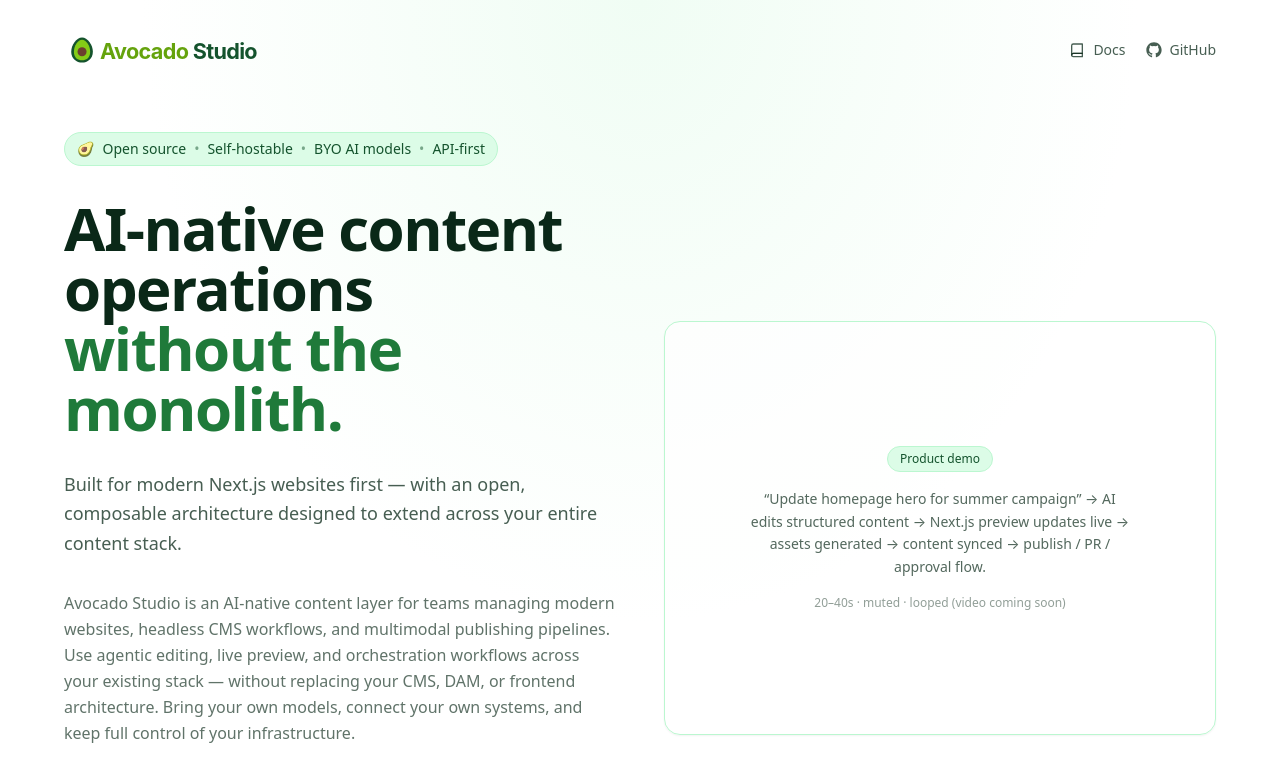
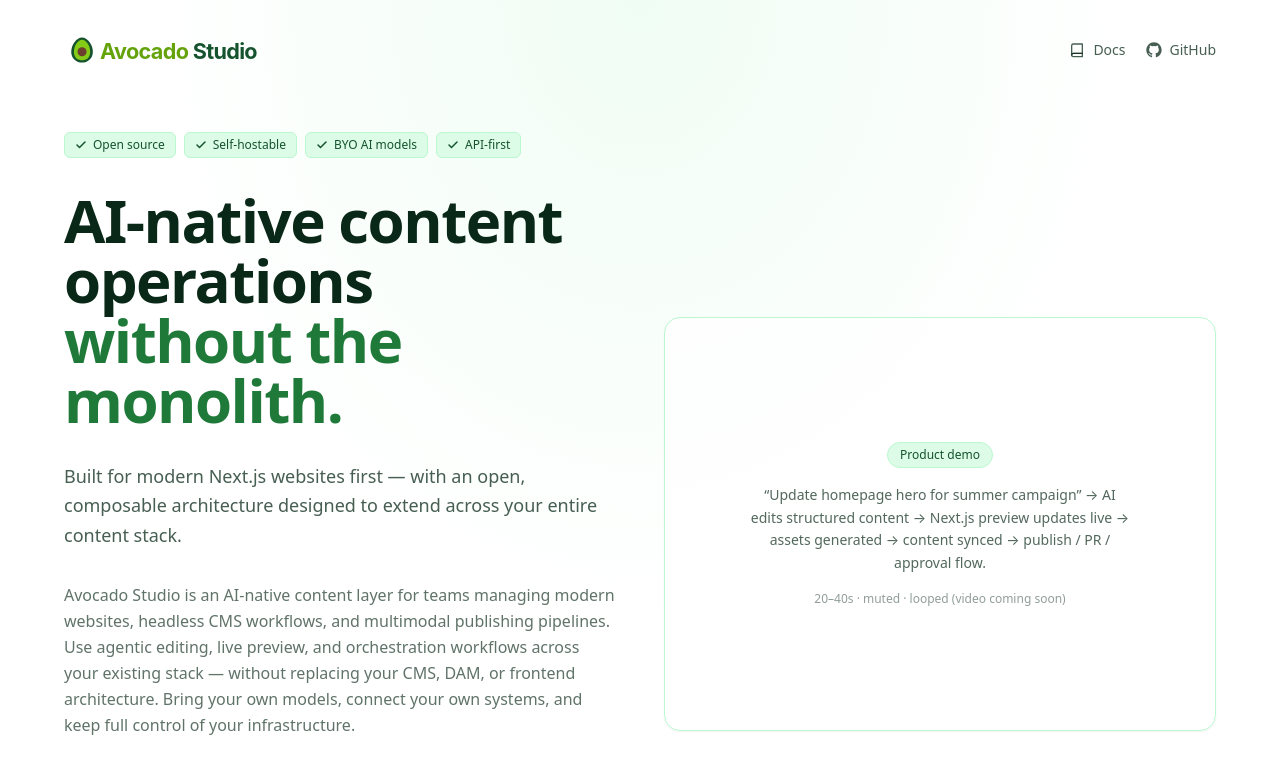
Before and after one commit to avocadostudio-ai/avocadostudio-dev, a Next.js app: page /v2 in a window 1280 px wide. Shown: the top 776 px of the page. Built offline with nearby package versions, Linux system fonts and the light colour scheme.

Commit message:
fix(v2): split hero badge into individual feature chips
Single bullet-separated pill read like breadcrumbs. Now each value is
its own chip with a check icon — clearly attributes, not navigation.

Co-Authored-By: Claude Opus 4.7 (1M context) <noreply@anthropic.com>

```diff
--- a/app/v2/page.tsx
+++ b/app/v2/page.tsx
@@ -116,15 +116,28 @@ export default function HomeV2() {
       <section className="px-6 pt-12 pb-16 sm:pt-16 sm:pb-24">
         <div className="max-w-6xl mx-auto grid gap-12 lg:grid-cols-2 lg:items-center">
           <div className="space-y-8">
-            <div className="inline-flex flex-wrap items-center gap-2 px-3 py-1.5 rounded-full bg-avocado-100 text-avocado-700 text-xs sm:text-sm font-medium border border-avocado-200">
-              <span aria-hidden>🥑</span>
-              <span>Open source</span>
-              <span aria-hidden className="opacity-50">•</span>
-              <span>Self-hostable</span>
-              <span aria-hidden className="opacity-50">•</span>
-              <span>BYO AI models</span>
-              <span aria-hidden className="opacity-50">•</span>
-              <span>API-first</span>
+            <div className="flex flex-wrap items-center gap-2">
+              {["Open source", "Self-hostable", "BYO AI models", "API-first"].map((tag) => (
+                <span
+                  key={tag}
+                  className="inline-flex items-center gap-1.5 px-2.5 py-1 rounded-md bg-avocado-100 text-avocado-700 text-xs font-medium border border-avocado-200"
+                >
+                  <svg
+                    aria-hidden
+                    width="12"
+                    height="12"
+                    viewBox="0 0 24 24"
+                    fill="none"
+                    stroke="currentColor"
+                    strokeWidth="3"
+                    strokeLinecap="round"
+                    strokeLinejoin="round"
+                  >
+                    <polyline points="20 6 9 17 4 12" />
+                  </svg>
+                  {tag}
+                </span>
+              ))}
             </div>
 
             <h1 className="text-4xl sm:text-5xl lg:text-6xl font-bold tracking-tight text-avocado-900 leading-[1.05]">
```
